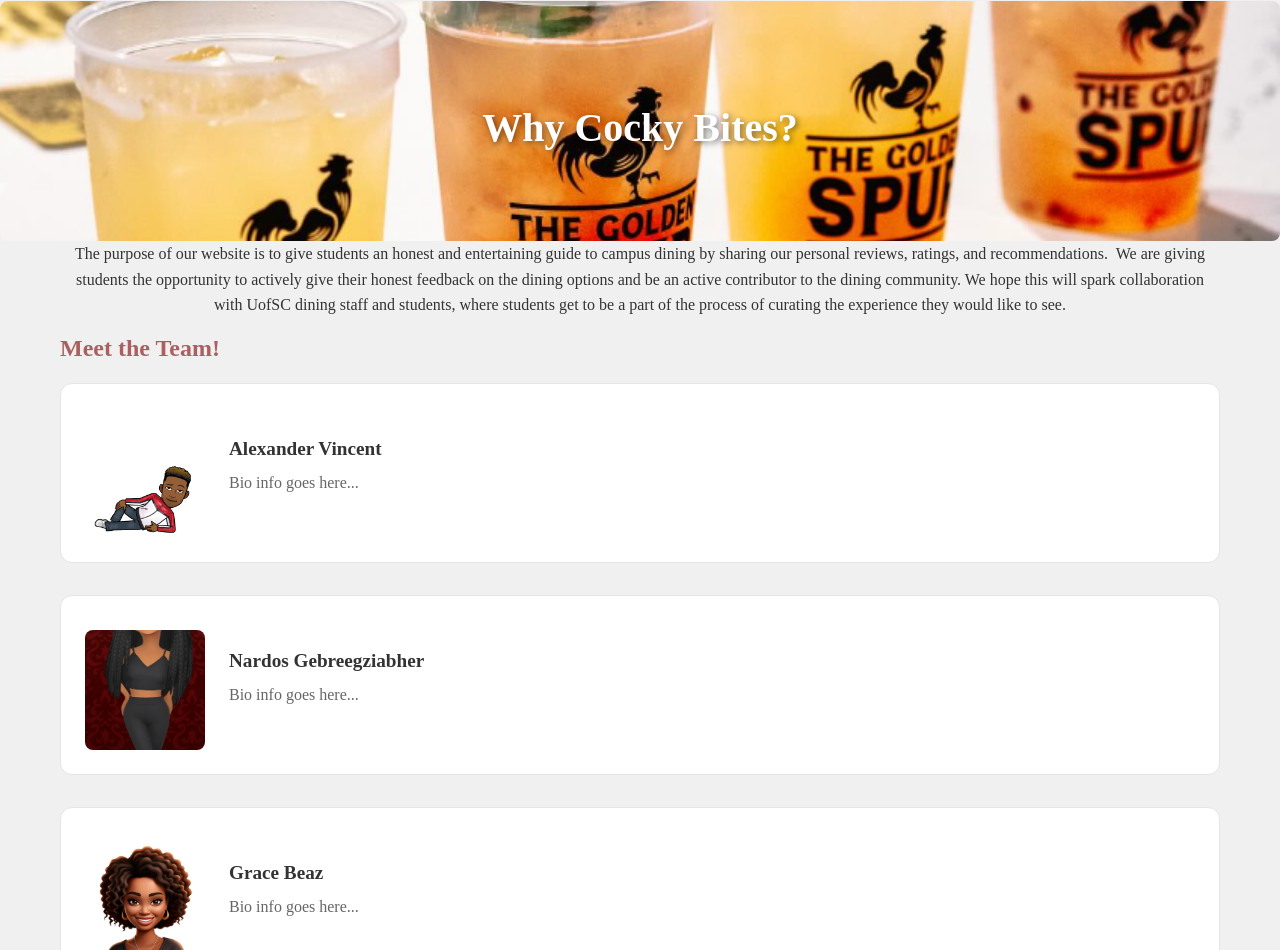
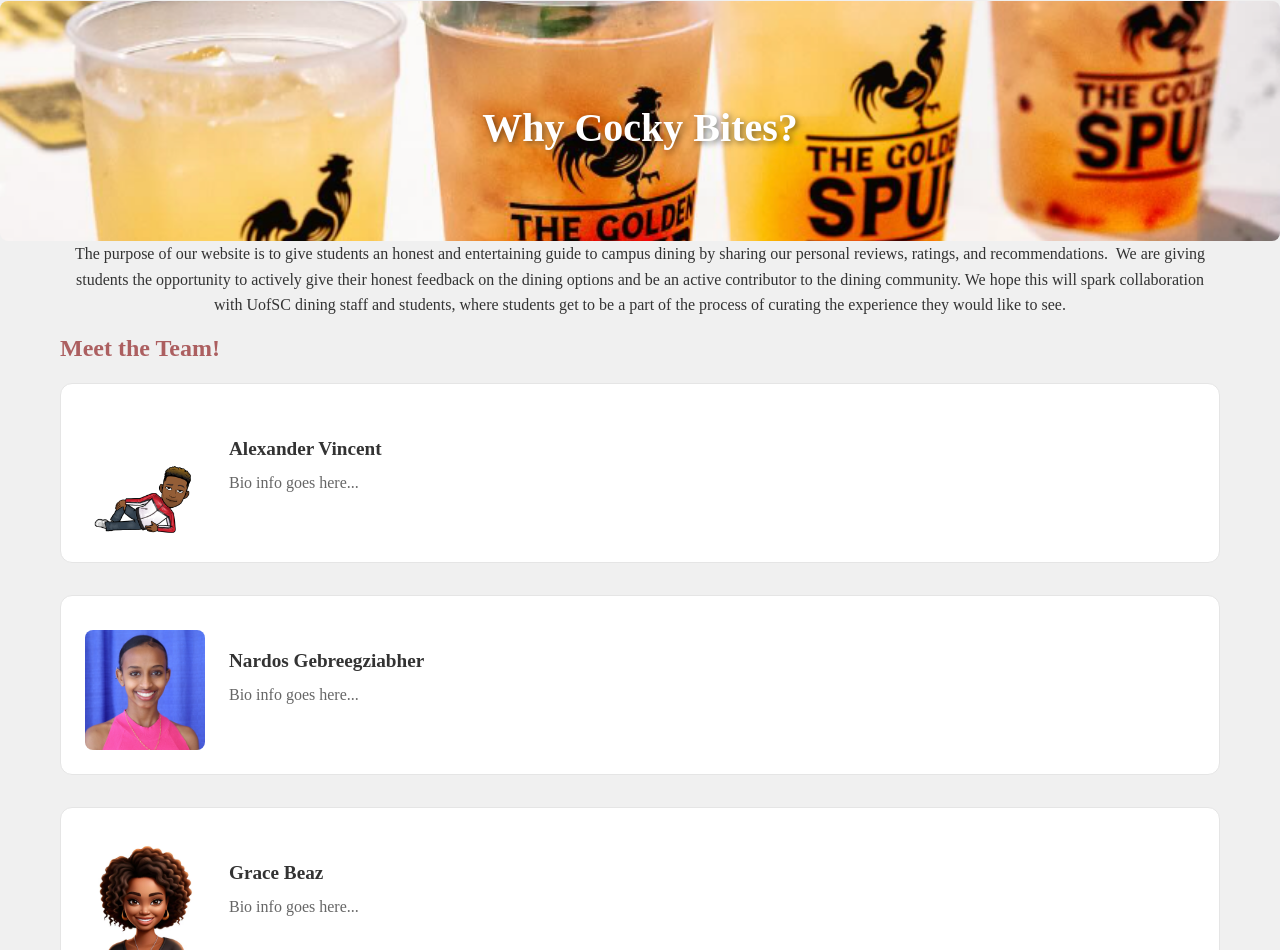
Before and after one commit to J4Darc/cocky-bites, a plain HTML site: page about.html in a window 1280 px wide. Shown: the part 219-1169 px from the top of the page. Drawn offline with Linux system fonts and the light colour scheme.

Commit message:
Update about.html

```diff
--- a/about.html
+++ b/about.html
@@ -199,7 +199,7 @@
         </a>
 
         <a href="#" class="team-member">
-            <img src="images/nardos.jpg" alt="Photograph of Nardos Gebreegziabher">
+            <img src="images/nardosheadshot.jpg" alt="Photograph of Nardos Gebreegziabher">
             <div class="text">
                 <p class="name">Nardos Gebreegziabher</p>
                 <p class="bio">Bio info goes here...</p>
```
